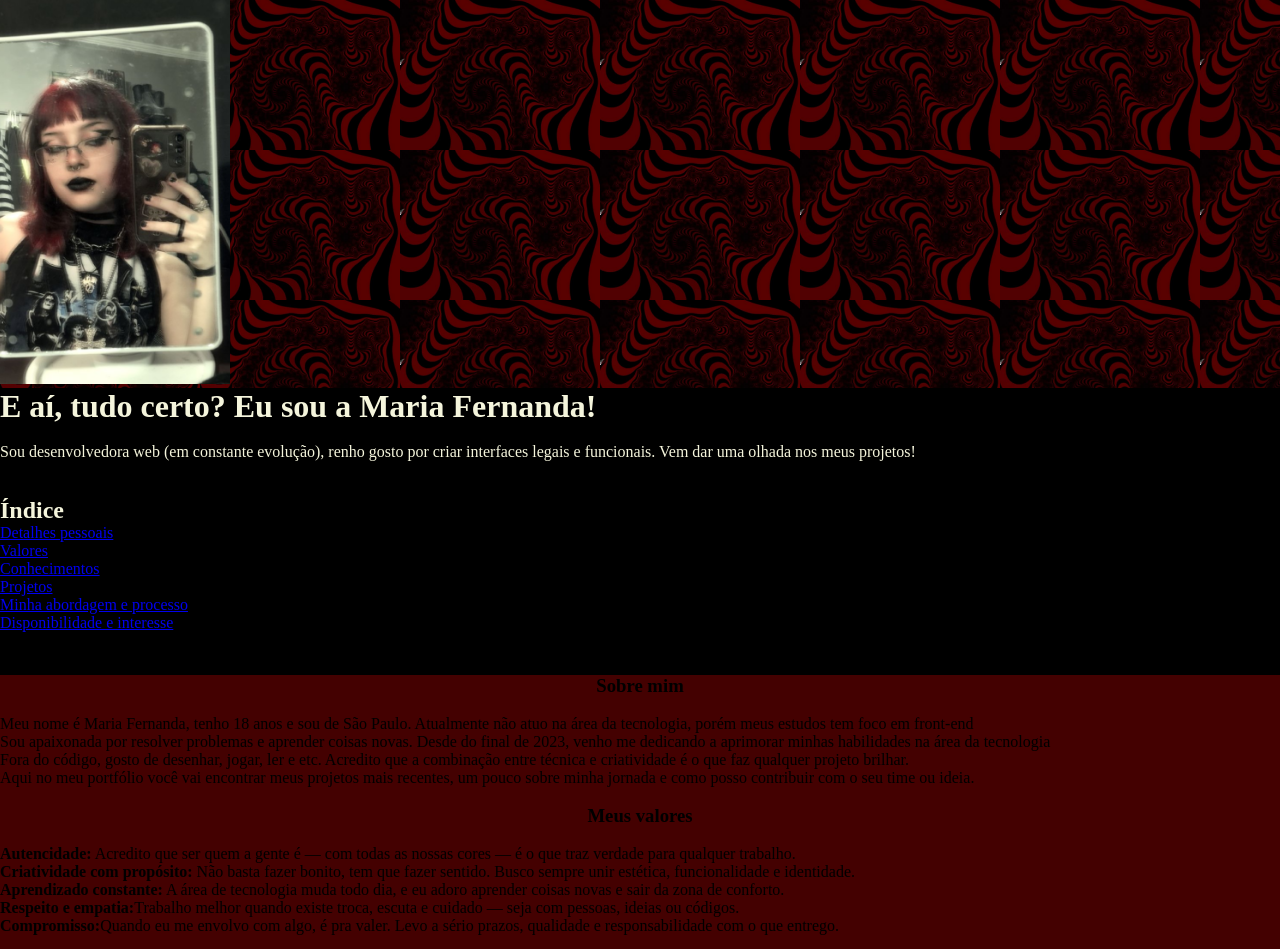
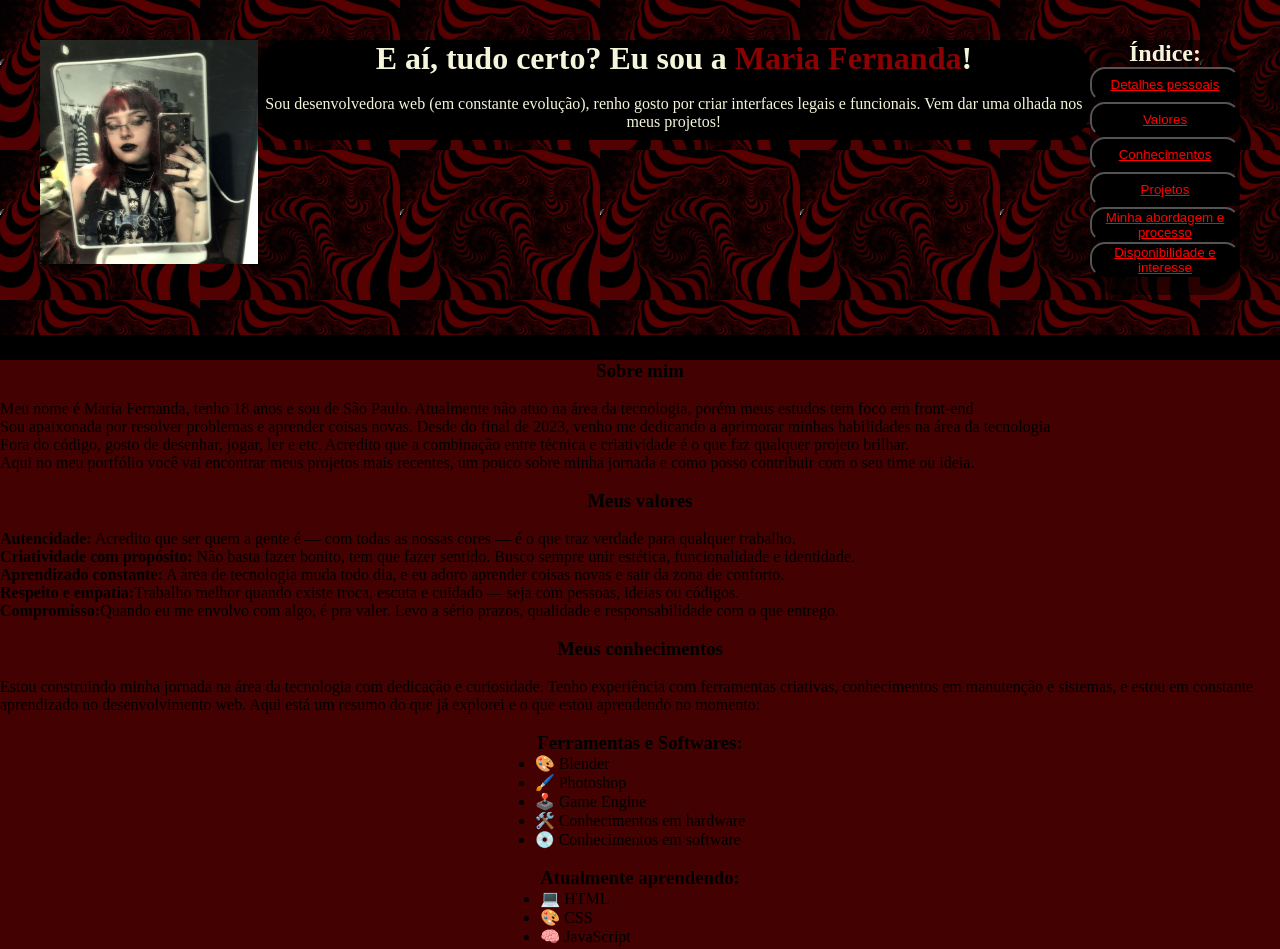
Before and after one commit to maria0fernanda0/PortifolioPessoal, a plain HTML site: page index.html in a window 1280 px wide. Shown: the top 949 px of the page. Drawn offline with Linux system fonts and the light colour scheme.

Commit message:
alteração da header

```diff
--- a/index.css
+++ b/index.css
@@ -5,12 +5,15 @@
 
 .fotoPerfil {
     width: 18vw;
-    height: 48vh;
+    height: 28vh;
     object-fit: cover;
 }
 
 header {
     border-bottom: 25px solid black;
+    display: flex;
+    text-align: center;
+    padding: 40px;
 
     background-image: url(assets/fundo.jpg);
     background-attachment: fixed;
@@ -18,13 +21,48 @@ header {
 }
 
 .textoHeader {
+    height: 100px;
+    width: 3000px;
     color: beige;
     background-color: black;
+    border-radius: 30px;
 }
 
-.indice {
+.textoHeader span{
+    color: darkred;
+}
+
+.indice{
+    background-color: rgba(0, 0, 0, 0.55);
+    color: beige;
+    border-radius: 30px;
+}
+
+.indice button {
     color: beige;
     background-color: black;
+    text-decoration: none;
+    border-radius: 15px;
+    width: 150px;
+    height: 35px;
+}
+
+.indice a{
+    color: red;
+}
+
+.indice button a:hover{
+    background-color: darkred;
+    color: black;
+}
+
+.indice button:hover{
+    background-color: darkred;
+    color: black;
+}
+
+.indice ul{
+    list-style-type: none;
 }
 
 body {
--- a/index.html
+++ b/index.html
@@ -13,7 +13,7 @@
     <header>
         <img class="fotoPerfil" src="assets/euaff.JPG" alt="foto minha">
         <div class="textoHeader">
-            <h1>E aí, tudo certo? Eu sou a Maria Fernanda!</h1> <br>
+            <h1>E aí, tudo certo? Eu sou a <span>Maria Fernanda</span>!</h1> <br>
             <p>Sou desenvolvedora web (em constante evolução), renho gosto por criar interfaces legais e funcionais.
                 Vem
                 dar
@@ -22,15 +22,15 @@
         </div>
         <nav>
             <div class="indice">
-                <section id="indice">
-                    <h2>Índice</h2>
+                <section>
+                    <h2>Índice:</h2>
                     <ul>
-                        <li><a href="#sobreMim">Detalhes pessoais</a></li>
-                        <li><a href="#valores">Valores</a></li>
-                        <li><a href="#conhecimentos">Conhecimentos</a></li>
-                        <li><a href="#projetos">Projetos</a></li>
-                        <li><a href="#processo">Minha abordagem e processo</a></li>
-                        <li><a href="#disponibilidade">Disponibilidade e interesse</a></li>
+                        <li><button><a href="#sobreMim">Detalhes pessoais</a></button></li>
+                        <li><button><a href="#valores">Valores</a></button></li>
+                        <li><button><a href="#conhecimentos">Conhecimentos</a></button></li>
+                        <li><button><a href="#projetos">Projetos</a></button></li>
+                        <li><button><a href="#processo">Minha abordagem e processo</a></button></li>
+                        <li><button><a href="#disponibilidade">Disponibilidade e interesse</a></button></li>
                     </ul>
                     <br>
                 </section>
```
